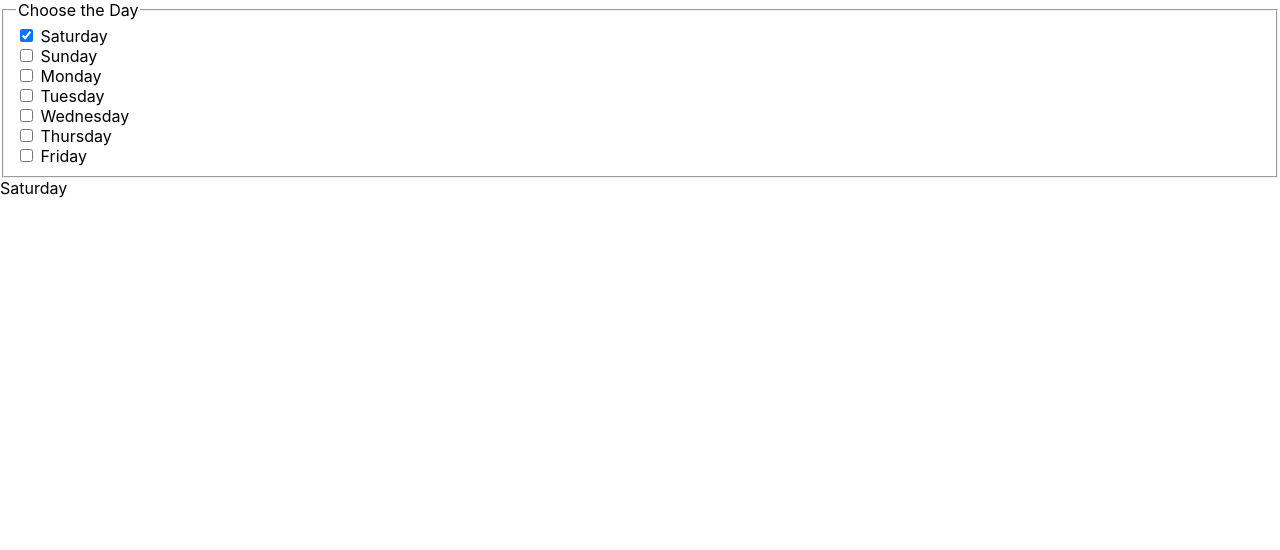
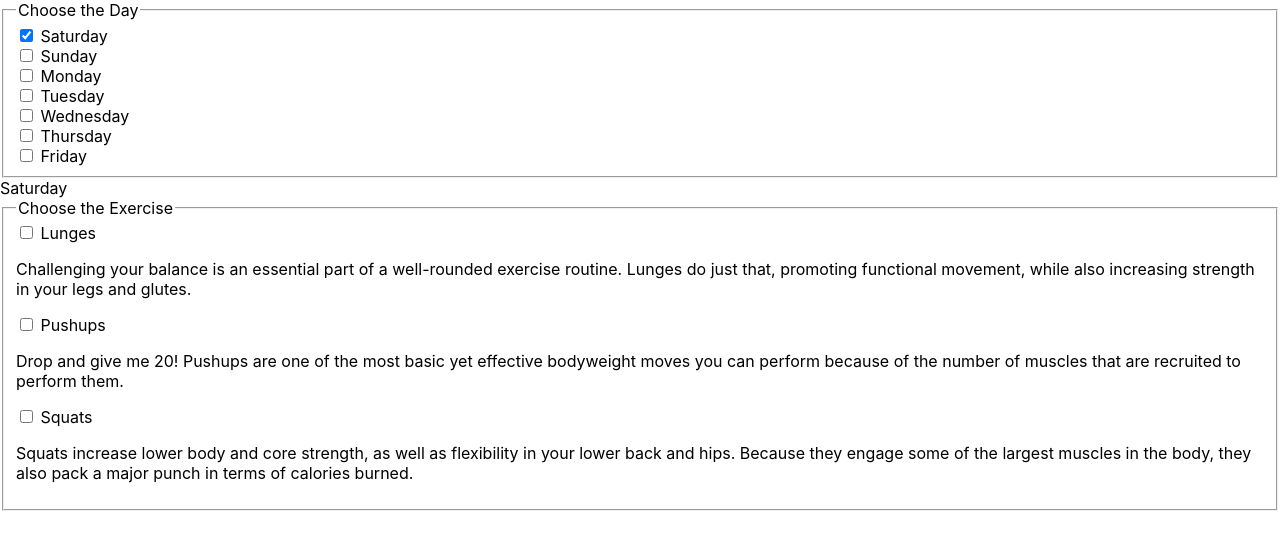
Before and after one commit to GSG-G8/Fitness, a React (Create React App) app: page / in a window 1280 px wide. Both pictures are taken after a click on the checkbox "Saturday". Shown: the top 550 px of the page. Built offline with nearby package versions, Linux system fonts and the light colour scheme.

Commit message:
exercise component related #8

```diff
--- a/src/App.js
+++ b/src/App.js
@@ -1,15 +1,24 @@
 import React from 'react';
 import Days from './Days';
-import {Displydays}  from './displayDay'
+import Displydays from './displayDay';
+// import Exercise from './Exercise';
 
 // import logo from './logo.svg';
 // import './App.css';
 class App extends React.Component {
   state = {
     day: [],
+    exercise: {
+      Saturday: [],
+      Sunday: [],
+      Monday: [],
+      Tuseday: [],
+      Wednesday: [],
+      Thursday:[],
+    },
   };
 
-  setDay = (e, MyDay) => {
+  setDay = MyDay => {
     this.setState({ day: [...this.state.day, MyDay] });
   };
 
@@ -17,9 +26,14 @@ class App extends React.Component {
     const { day } = this.state;
     this.setState({ day: day.filter(e => e !== MyDay) });
   };
+  setExe = (day,Exe) => {
+    this.setState({ exercise: {...this.state.exercise,[day]: [...this.state.exercise[day], Exe]} });
 
+  }
   render() {
     console.log(this.state.day);
+    console.log(this.state.exercise['Saturday']);
+
     return (
       <main>
         <Days
@@ -27,10 +41,9 @@ class App extends React.Component {
           removeDay={this.removeDay}
           dayArr={this.state.day}
         />
-        < Displydays MyDays={this.state.day}/>
+        <Displydays MyDays={this.state.day} addExercise={this.setExe} />
       </main>
     );
-    // dayArr={this.state.day} removeDay={this.removeDay}
   }
 }
 
--- a/src/Days.js
+++ b/src/Days.js
@@ -9,9 +9,7 @@ const days = [
   'Thursday',
   'Friday',
 ];
-// ,{removeDay},{dayArr}
-// dayArr.indexOf(e.target.value)=== -1 ?
-// :removeDay(e.target.value)
+
 const Days = ({ addDay, removeDay,dayArr }) => {
   return (
     <fieldset>
--- /dev/null
+++ b/src/Exercise.js
@@ -0,0 +1,19 @@
+import React from 'react';
+import exercise from './data';
+
+const Exercise = ({addExercise ,day}) => {
+  return (
+    <fieldset>
+      <legend>Choose the Exercise</legend>
+      {exercise.map(exe => (
+        <div key={exe.id}>
+          <input onChange = {e=> addExercise(day,exe)} type="checkbox" id={exe} name={exe.id} value={exe} />
+          <label htmlFor={exe.name}> {exe.name}</label>
+      <p> {exe.description}</p>
+        </div>
+      ))}
+    </fieldset>
+  );
+};
+
+export default Exercise;
--- a/src/displayDay.js
+++ b/src/displayDay.js
@@ -1,12 +1,17 @@
+import React from 'react';
+import Exercises from './Exercise';
 
-import React from 'react';
-
- export const Displydays = ({MyDays}) => {
+ const Displydays = ({ MyDays ,addExercise}) => {
   return (
     <div>
-{MyDays.map(e =>
-<section>{e}</section>)}
+      {MyDays.map(e => (
+        <>
+ <section>{e}</section>
+ <Exercises day ={e} addExercise={addExercise}/>
+ </>
+      ))}
     </div>
+  );
+};
 
-  )
-}
+export default Displydays;
```
